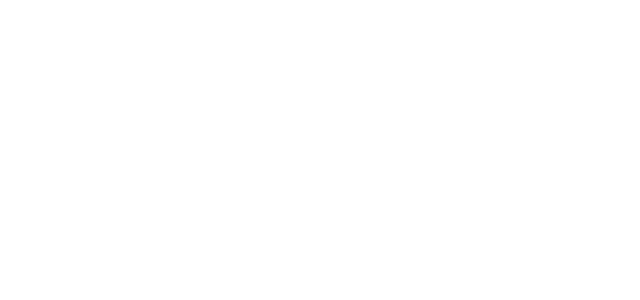
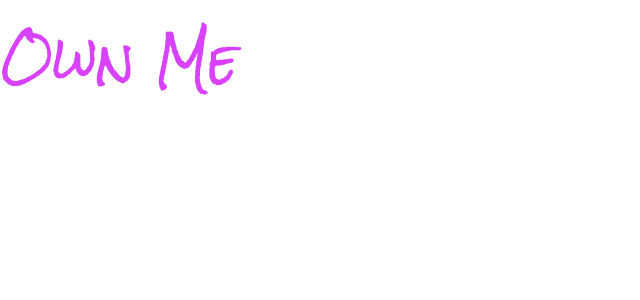
Before and after one commit to own-me/nude-promo, a React app: page / in a window 1280 px wide. Shown: the top 300 px of the page, without its empty margins (0-640 px from the left). Built offline with nearby package versions, Linux system fonts and the light colour scheme.

Commit message:
add Rock Salt font, TopNav, file-loader webpack, add types

```diff
--- a/App.tsx
+++ b/App.tsx
@@ -1,5 +1,6 @@
 import React from "react";
 import ReactDOM from 'react-dom';
+import "@fontsource/rock-salt";
 import TopNav from "./components/TopNav";
 
 function App() {
--- a/components/TopNav.tsx
+++ b/components/TopNav.tsx
@@ -6,10 +6,27 @@ const TopNavContainer = styled.div`
     height: 50px;
 `;
 
+const BrandContainer = styled.div`
+
+`;
+
+const BrandText = styled.span`
+    font-family: Rock Salt, Open Sans;
+    font-size: 50px;
+    color: #D842FE;
+`;
+
+const BrandLogo = styled.img`
+
+`;
+
 export default function TopNav() {
     return (
         <TopNavContainer>
-
+            <BrandContainer>
+                <BrandText>Own Me</BrandText>
+                <BrandLogo src="" />
+            </BrandContainer>
         </TopNavContainer>
     );
 };
--- a/package.json
+++ b/package.json
@@ -18,6 +18,8 @@
   },
   "homepage": "https://github.com/the-digital-labs/own-me-promo#readme",
   "dependencies": {
+    "@fontsource/rock-salt": "^4.3.0",
+    "@types/styled-components": "^5.1.9",
     "react": "17.0.2",
     "react-dom": "17.0.2",
     "styled-components": "^5.3.0"
@@ -33,6 +35,7 @@
     "@types/react-dom": "^17.0.3",
     "babel-loader": "^8.2.2",
     "css-loader": "^5.2.4",
+    "file-loader": "^6.2.0",
     "html-webpack-plugin": "^5.3.1",
     "style-loader": "^2.0.0",
     "typescript": "^4.2.4",
--- a/webpack.config.dev.js
+++ b/webpack.config.dev.js
@@ -34,7 +34,15 @@ module.exports = {
             {
                 test: /\.css$/i,
                 use: ['style-loader', 'css-loader'],
-            }
+            },
+            {
+                test: /\.(png|jpe?g|gif|woff(2)?|svg)$/i,
+                use: [
+                  {
+                    loader: 'file-loader',
+                  },
+                ],
+              },
         ]
     },
     resolve: {
```
Also changed, not shown: 1 other file (tests, documents, lock files or other folders).
